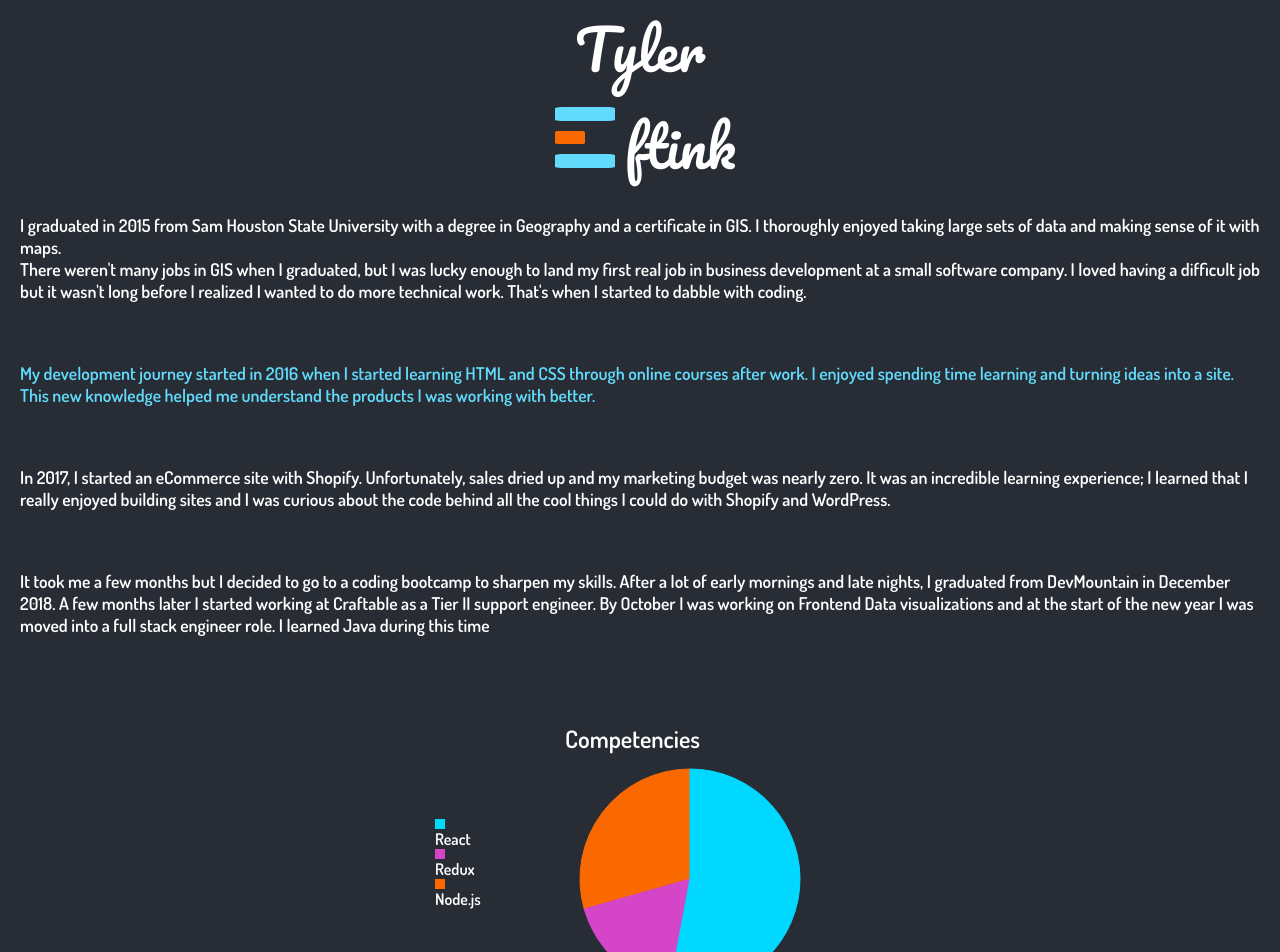
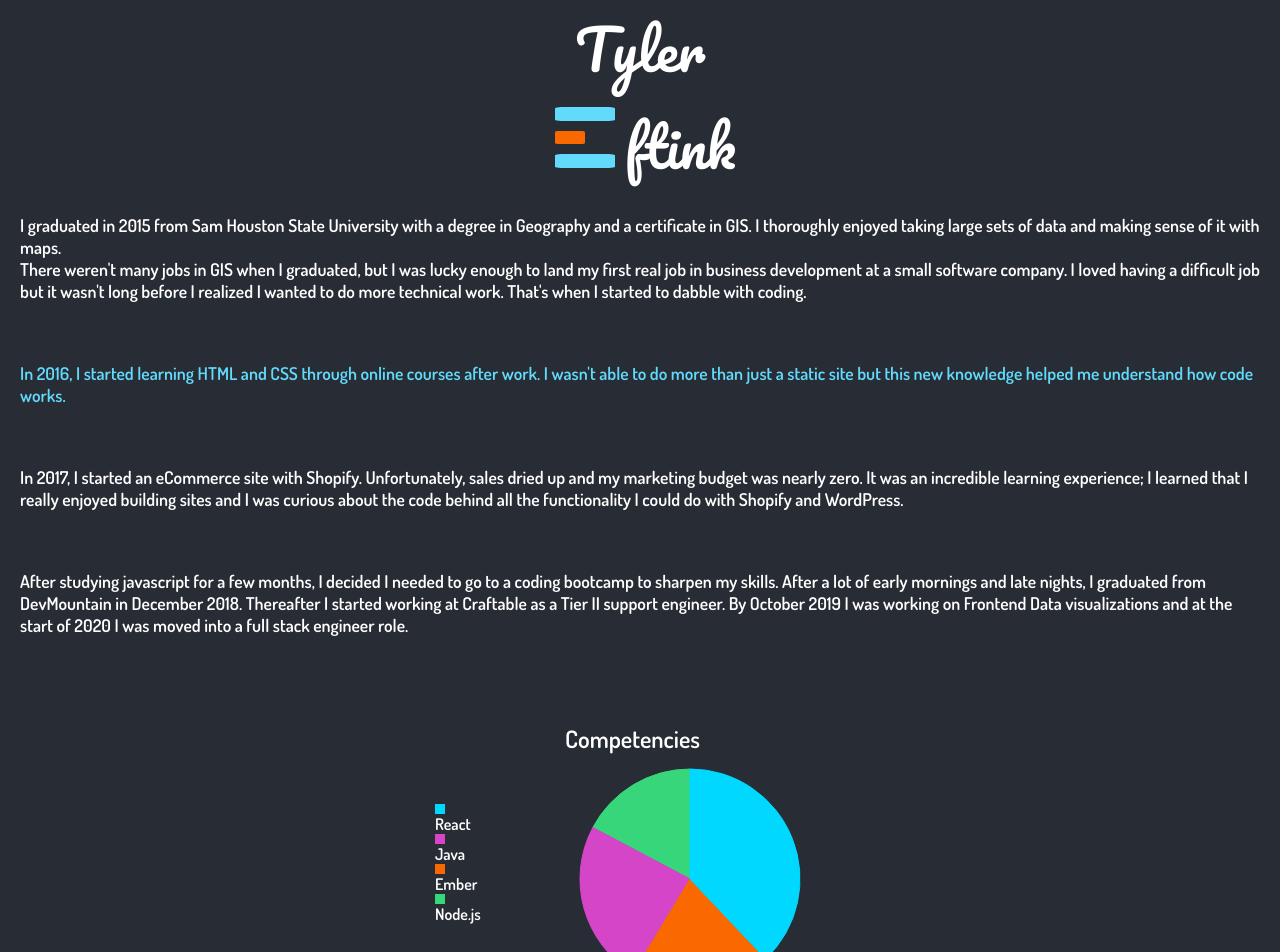
Before and after one commit to T-BoneMadSkrilla/portfolio2, a React (Create React App) app: page /about in a window 1280 px wide. Shown: the top 952 px of the page. Built offline with nearby package versions, Linux system fonts and the light colour scheme.

Commit message:
finished up

```diff
--- a/src/components/about/About.css
+++ b/src/components/about/About.css
@@ -88,6 +88,12 @@
     background: #FA6900;
 }
 
+.fourthColorCompetencies{
+    height: 10px;
+    width: 10px;
+    background: #37d67a;
+}
+
 .fontStylingLegend{
     color: #FFF;
     font-family: 'Dosis', sans-serif;
--- a/src/components/about/About.js
+++ b/src/components/about/About.js
@@ -15,18 +15,18 @@ class About extends Component{
                 <br></br>
 
                 <div className="firstParagraph">
-                     My development journey started in 2016 when I started learning HTML and CSS through online courses after work. I enjoyed spending time learning and turning ideas into a site. This new knowledge helped me understand the products I was working with better.
+                     In 2016, I started learning HTML and CSS through online courses after work. I wasn't able to do more than just a static site but this new knowledge helped me understand how code works.
                 </div>
 
                <br></br>
                 <div className="secondParagraph">
-                    In 2017, I started an eCommerce site with Shopify. Unfortunately, sales dried up and my marketing budget was nearly zero. It was an incredible learning experience; I learned that I really enjoyed building sites and I was curious about the code behind all the cool things I could do with Shopify and WordPress.
+                    In 2017, I started an eCommerce site with Shopify. Unfortunately, sales dried up and my marketing budget was nearly zero. It was an incredible learning experience; I learned that I really enjoyed building sites and I was curious about the code behind all the functionality I could do with Shopify and WordPress.
                 </div>
 
 
                 <br></br>
                 <div className="secondParagraph">
-                   It took me a few months but I decided to go to a coding bootcamp to sharpen my skills. After a lot of early mornings and late nights, I graduated from DevMountain in December 2018. A few months later I started working at Craftable as a Tier II support engineer. By October I was working on Frontend Data visualizations and at the start of the new year I was moved into a full stack engineer role. I learned Java during this time
+                    After studying javascript for a few months, I decided I needed to go to a coding bootcamp to sharpen my skills. After a lot of early mornings and late nights, I graduated from DevMountain in December 2018. Thereafter I started working at Craftable as a Tier II support engineer. By October 2019 I was working on Frontend Data visualizations and at the start of 2020 I was moved into a full stack engineer role.
 
 
                 </div>
@@ -36,8 +36,10 @@ class About extends Component{
                     <div className="firstColorCompetencies"></div>
                     <div className="fontStylingLegend">React</div>
                     <div className="secondColorCompetencies"></div>
-                <div className='fontStylingLegend'>Redux</div>
+                    <div className='fontStylingLegend'> Java</div>
                     <div className="thirdColorCompetencies"></div>
+                    <div className="fontStylingLegend"> Ember</div>
+                    <div className="fourthColorCompetencies"></div>
                     <div className="fontStylingLegend"> Node.js</div>
                 </div>
                 <Competencies/>
--- a/src/components/data/Competencies.js
+++ b/src/components/data/Competencies.js
@@ -6,7 +6,10 @@ import './Competencies.css'
 class Competencies extends Component{
     render(){
         const data = [
-                        {angle: 9, color: '#00d8ff', label: 'React'}, {angle: 3, color: 'rgb(212, 69, 200)', label: 'Redux'}, {angle: 5, color: '#FA6900', label: 'Node.js'}
+                        {angle: 11, color: '#00d8ff', label: 'React'},
+                        {angle: 6, color: '#FA6900', label: 'ember'},
+                        {angle: 7, color: 'rgb(212, 69, 200)', label: 'Java'},
+                        {angle: 5, color: "#37d67b", label: "Node"}
                       ];
                     return(
                         <div className="whiteTextCompetencies">
@@ -20,7 +23,7 @@ class Competencies extends Component{
                             // showLabels ='true'
                             />
 
-                            </div>
+                        </div>
                     )
                 }
             }
--- a/src/components/landingpage/LandingPage.js
+++ b/src/components/landingpage/LandingPage.js
@@ -30,7 +30,7 @@ class LandingPage extends Component {
                         <div className="landingPageText">
                             <div className="intro"> Hi, I'm Tyler </div>
 
-                            <div> I'm an ethusastic web developer with an equal balence between being technical and creative</div>
+                            <div> I'm a full stack engineer</div>
                         </div>
                      </ReactCSSTransitionGroup>
                      </div>
```
Lines whose indentation alone changed are shown as unchanged.
